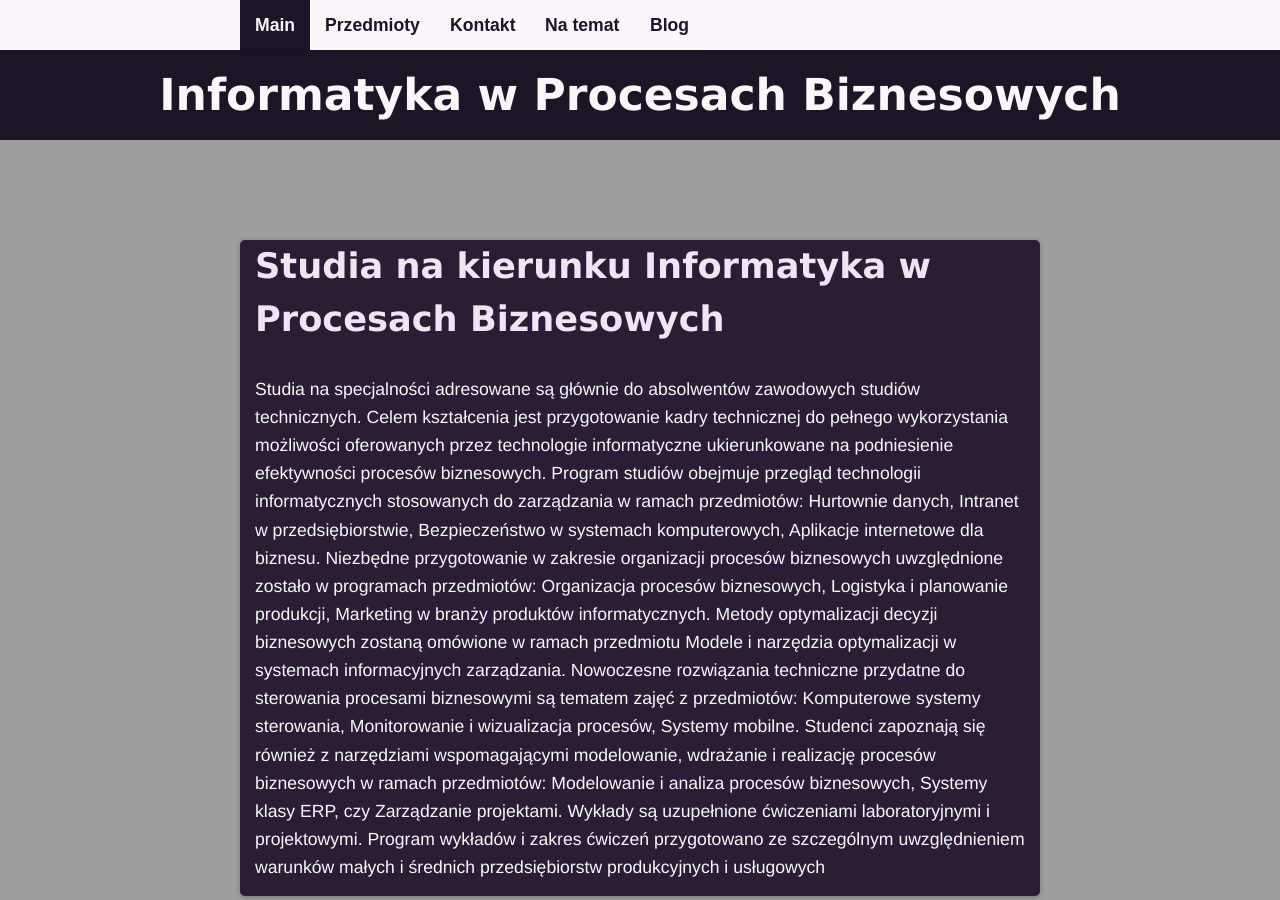
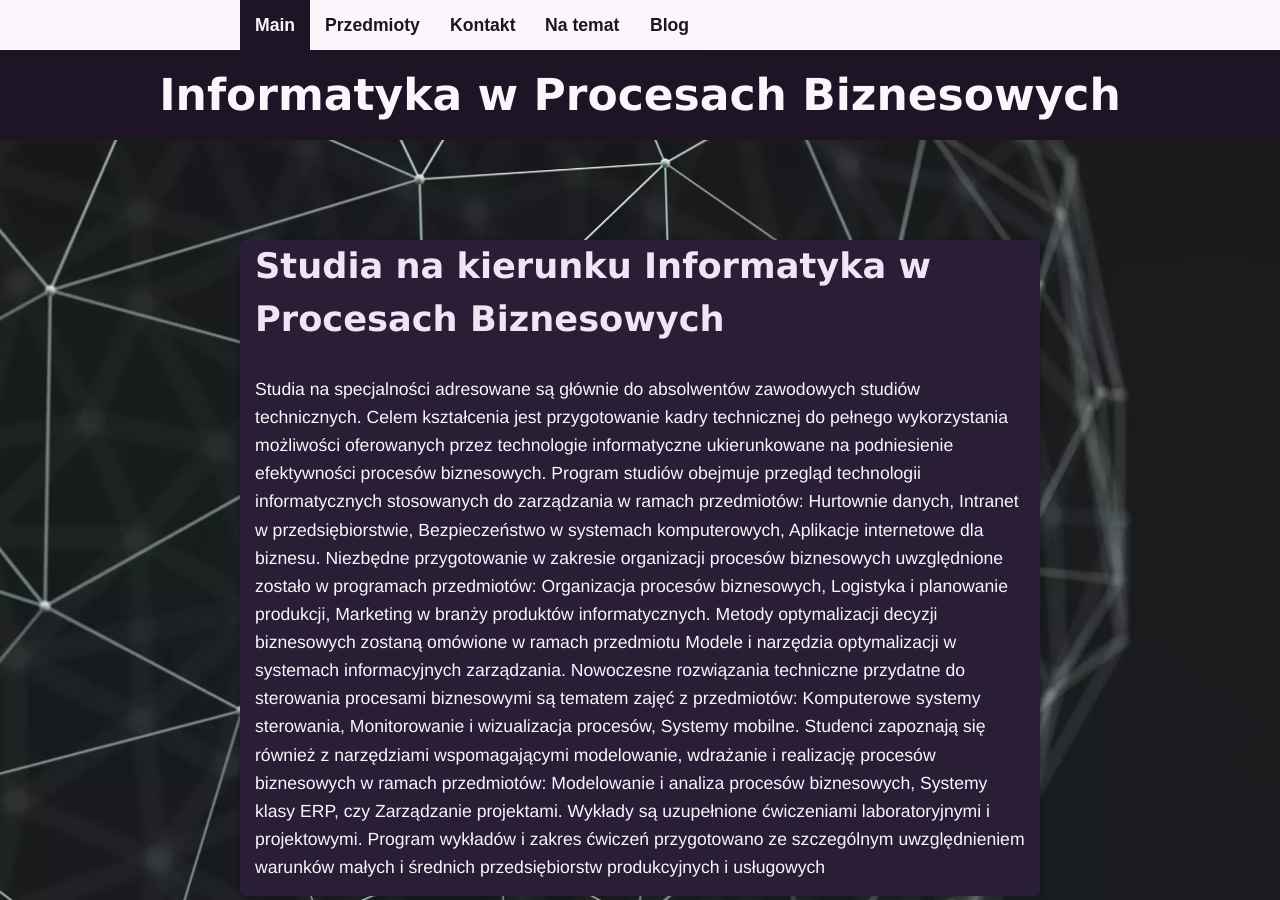
Before and after one commit to Chris642/ZIwB, a Jekyll site: the page built from index.html, in a window 1280 px wide and 900 px high. Built offline with Jekyll 4.4.1, drawn with Linux system fonts in a browser that asks for light colours.

Commit message:
bg optimiz

```diff
--- a/_sass/_layout.scss
+++ b/_sass/_layout.scss
@@ -220,7 +220,7 @@ div.desc {
 
 
 .parallax {
-    background-image: url('https://chris642.github.io//assets/IMG_39993.jpg');
+    background-image: url('https://chris642.github.io//assets/IMG_39993.webp');
 
     /* Full height */
     height: 20%;
```
Also changed, not shown: assets/IMG_39993.webp (added).
